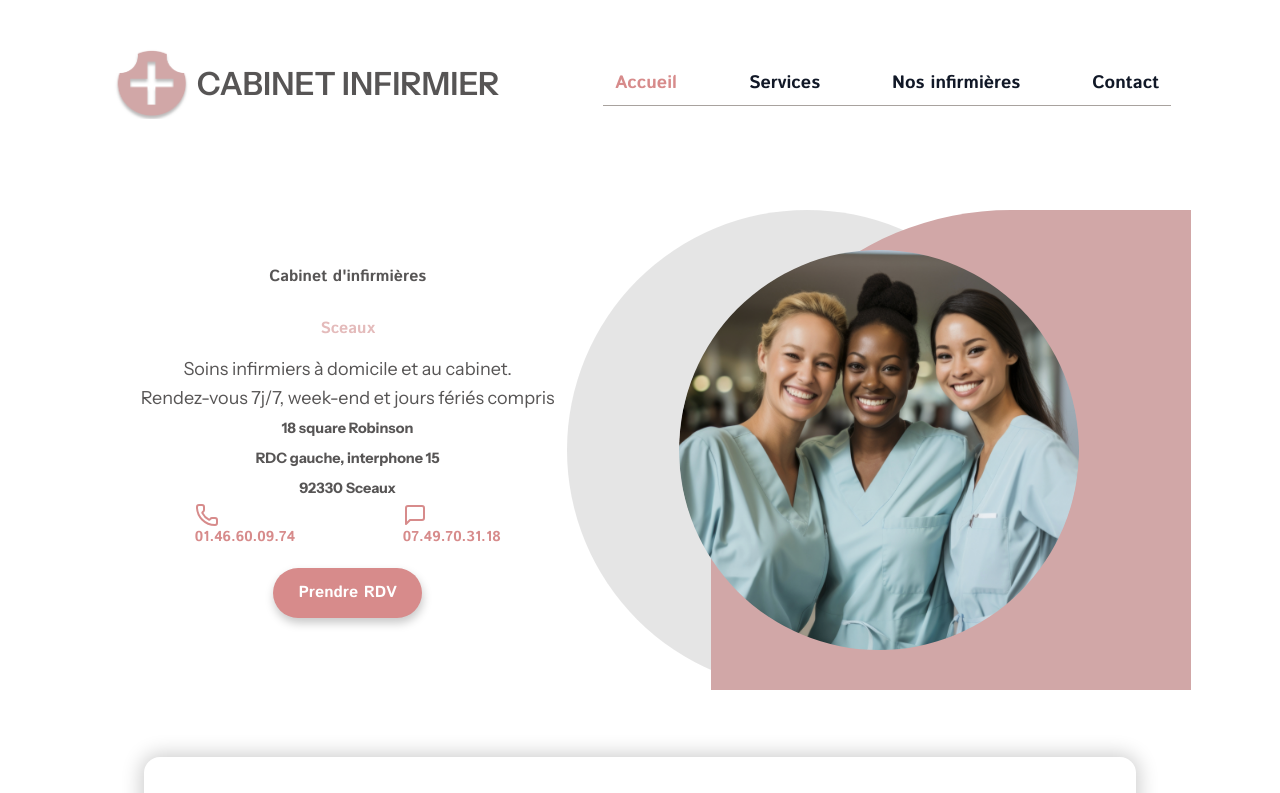
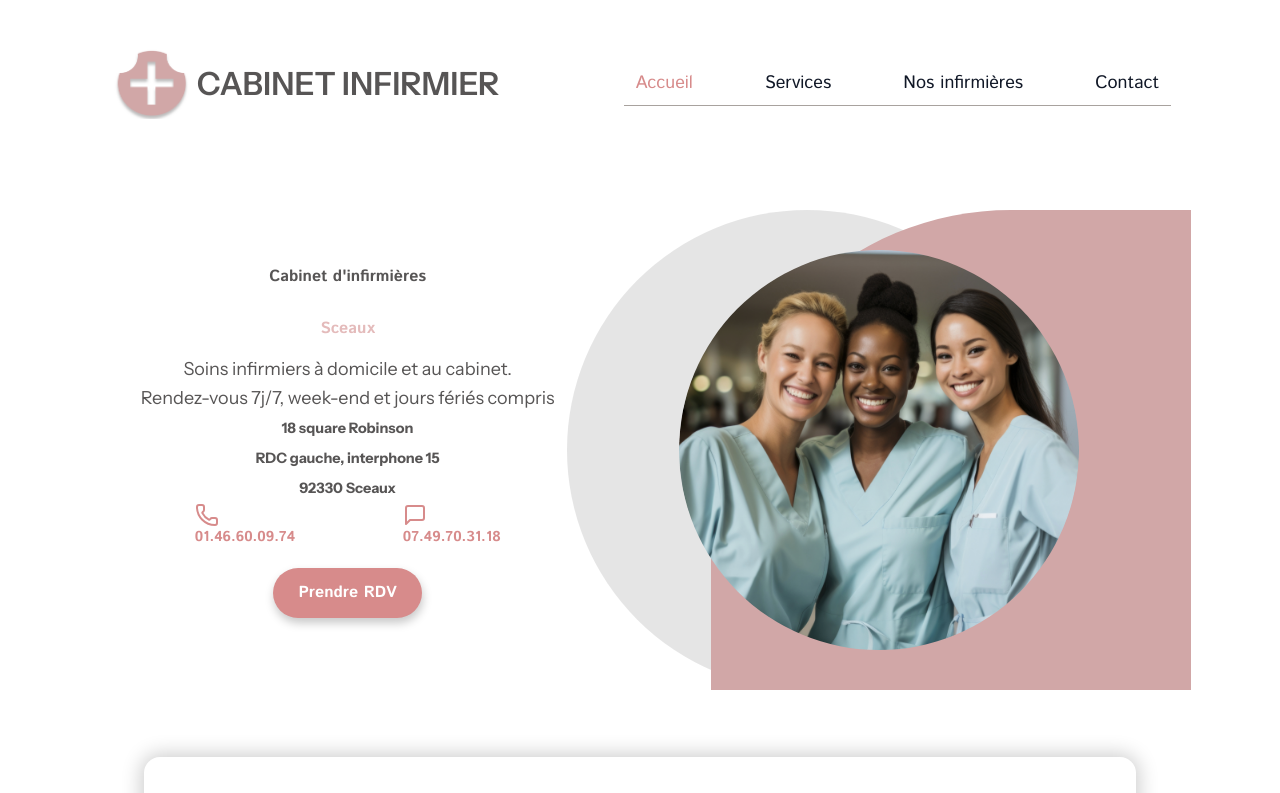
Before and after one commit to Cabinet-Infirmier/cabinet-infirmier-sceaux, a React (Vite) app: page / in a window 1280 px wide. Shown: the top 793 px of the page. Built offline with nearby package versions, Linux system fonts and the light colour scheme.

Commit message:
remove font weight bold

```diff
--- a/src/components/navbar/Navbar.jsx
+++ b/src/components/navbar/Navbar.jsx
@@ -40,8 +40,8 @@ function Navbar() {
             to="/"
             className={({ isActive }) =>
               isActive
-                ? "text-lg font-semibold text-[##e4bbbb] px-3 py-2"
-                : "text-lg font-semibold text-gray-900 gray-50 rounded-lg px-3 py-2 hover:bg-gray-50"
+                ? "text-lg text-[##e4bbbb] px-3 py-2"
+                : "text-lg text-gray-900 gray-50 rounded-lg px-3 py-2 hover:bg-gray-50"
             }
           >
             Accueil
@@ -50,8 +50,8 @@ function Navbar() {
             to="/services"
             className={({ isActive }) =>
               isActive
-                ? "text-lg font-semibold text-[##e4bbbb] px-3 py-2"
-                : "text-lg font-semibold text-gray-900 gray-50 rounded-lg px-3 py-2 hover:bg-gray-50"
+                ? "text-lg text-[##e4bbbb] px-3 py-2"
+                : "text-lg text-gray-900 gray-50 rounded-lg px-3 py-2 hover:bg-gray-50"
             }
           >
             Services
@@ -60,8 +60,8 @@ function Navbar() {
             to="/infirmieres"
             className={({ isActive }) =>
               isActive
-                ? "text-lg font-semibold text-[##e4bbbb] px-3 py-2"
-                : "text-lg font-semibold text-gray-900 gray-50 rounded-lg px-3 py-2 hover:bg-gray-50"
+                ? "text-lg text-[##e4bbbb] px-3 py-2"
+                : "text-lg text-gray-900 gray-50 rounded-lg px-3 py-2 hover:bg-gray-50"
             }
           >
             Nos infirmières
@@ -70,8 +70,8 @@ function Navbar() {
             to="/contact"
             className={({ isActive }) =>
               isActive
-                ? "text-lg font-semibold text-[##e4bbbb] px-3 py-2"
-                : "text-lg font-semibold text-gray-900 gray-50 rounded-lg px-3 py-2 hover:bg-gray-50"
+                ? "text-lg text-[##e4bbbb] px-3 py-2"
+                : "text-lg text-gray-900 gray-50 rounded-lg px-3 py-2 hover:bg-gray-50"
             }
           >
             Contact
@@ -102,8 +102,8 @@ function Navbar() {
                   to="/"
                   className={({ isActive }) =>
                     isActive
-                      ? "text-base font-semibold text-[##e4bbbb] hover:bg-gray-50 block rounded-lg px-3 py-2"
-                      : "text-base font-semibold text-gray-900 hover:bg-gray-50 block rounded-lg px-3 py-2"
+                      ? "text-base text-[##e4bbbb] hover:bg-gray-50 block rounded-lg px-3 py-2"
+                      : "text-base text-gray-900 hover:bg-gray-50 block rounded-lg px-3 py-2"
                   }
                 >
                   Accueil
@@ -112,8 +112,8 @@ function Navbar() {
                   to="/services"
                   className={({ isActive }) =>
                     isActive
-                      ? "text-base font-semibold text-[##e4bbbb]  hover:bg-gray-50 block rounded-lg px-3 py-2"
-                      : "text-base font-semibold text-gray-900 hover:bg-gray-50 block rounded-lg px-3 py-2"
+                      ? "text-base text-[##e4bbbb]  hover:bg-gray-50 block rounded-lg px-3 py-2"
+                      : "text-base text-gray-900 hover:bg-gray-50 block rounded-lg px-3 py-2"
                   }
                 >
                   Services
@@ -122,8 +122,8 @@ function Navbar() {
                   to="/infirmieres"
                   className={({ isActive }) =>
                     isActive
-                      ? "text-base font-semibold  text-[##e4bbbb]   hover:bg-gray-50 block rounded-lg px-3 py-2 "
-                      : "text-base font-semibold text-gray-900 hover:bg-gray-50 block rounded-lg px-3 py-2"
+                      ? "text-base  text-[##e4bbbb]   hover:bg-gray-50 block rounded-lg px-3 py-2 "
+                      : "text-base text-gray-900 hover:bg-gray-50 block rounded-lg px-3 py-2"
                   }
                 >
                   Nos infirmières
@@ -132,8 +132,8 @@ function Navbar() {
                   to="/contact"
                   className={({ isActive }) =>
                     isActive
-                      ? "text-base font-semibold text-[##e4bbbb]   hover:bg-gray-50 block rounded-lg px-3 py-2 "
-                      : "text-base font-semibold text-gray-900 hover:bg-gray-50 block rounded-lg px-3 py-2"
+                      ? "text-base text-[##e4bbbb]   hover:bg-gray-50 block rounded-lg px-3 py-2 "
+                      : "text-base text-gray-900 hover:bg-gray-50 block rounded-lg px-3 py-2"
                   }
                 >
                   Contact
```
